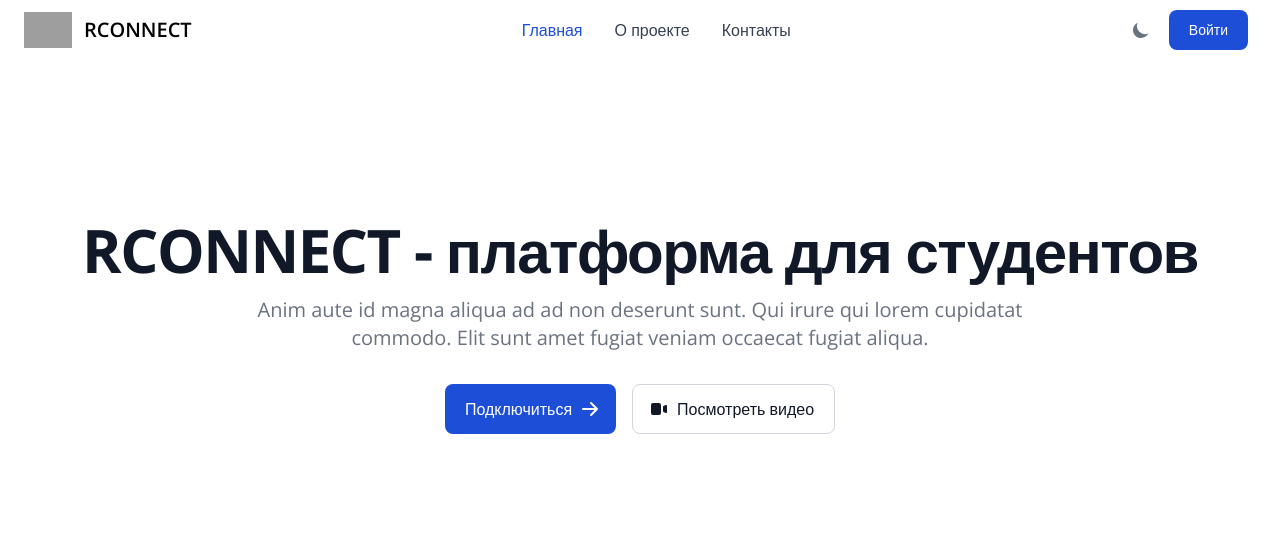
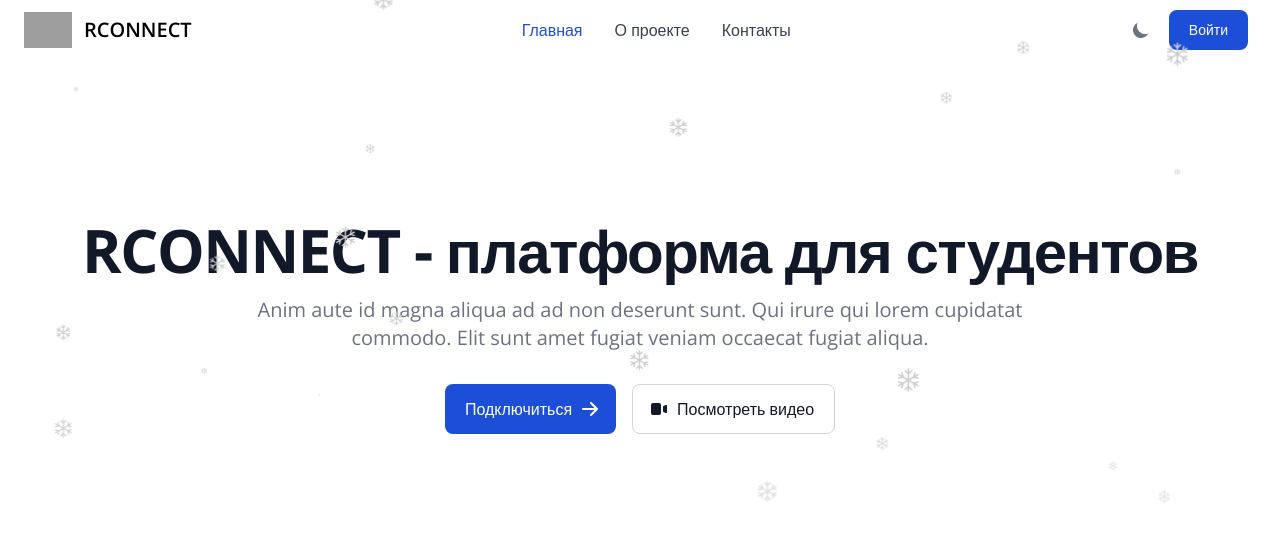
Before and after one commit to Khisrav/rconnect-frontend, a Vue app: page / in a window 1280 px wide. Shown: the top 540 px of the page. Built offline with nearby package versions, Linux system fonts and the light colour scheme; grey boxes are pictures that could not be loaded.

Commit message:
happy new year

```diff
--- a/src/components/HomeHeader.vue
+++ b/src/components/HomeHeader.vue
@@ -1,4 +1,5 @@
 <template>
+    <Snowfall/>
 <header>
     <nav class="bg-white border-gray-200 px-4 lg:px-6 py-2.5 dark:bg-gray-800">
         <div class="flex flex-wrap justify-between items-center mx-auto max-w-screen-xl">
@@ -33,6 +34,7 @@
 </template>
 
 <script>
+import Snowfall from './Snowfall.vue';
 
 export default {
     data() {
@@ -112,6 +114,9 @@ export default {
                 }
             });
         }
+    },
+    components: {
+        Snowfall
     }
 }
 </script>
```
